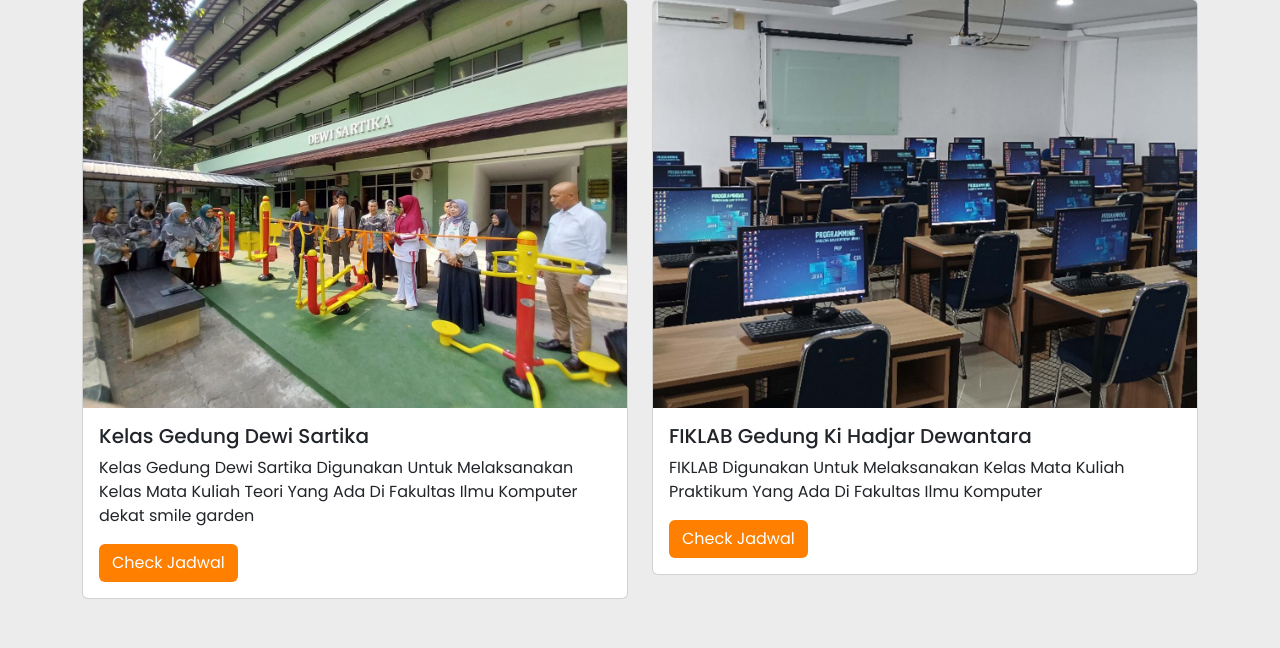
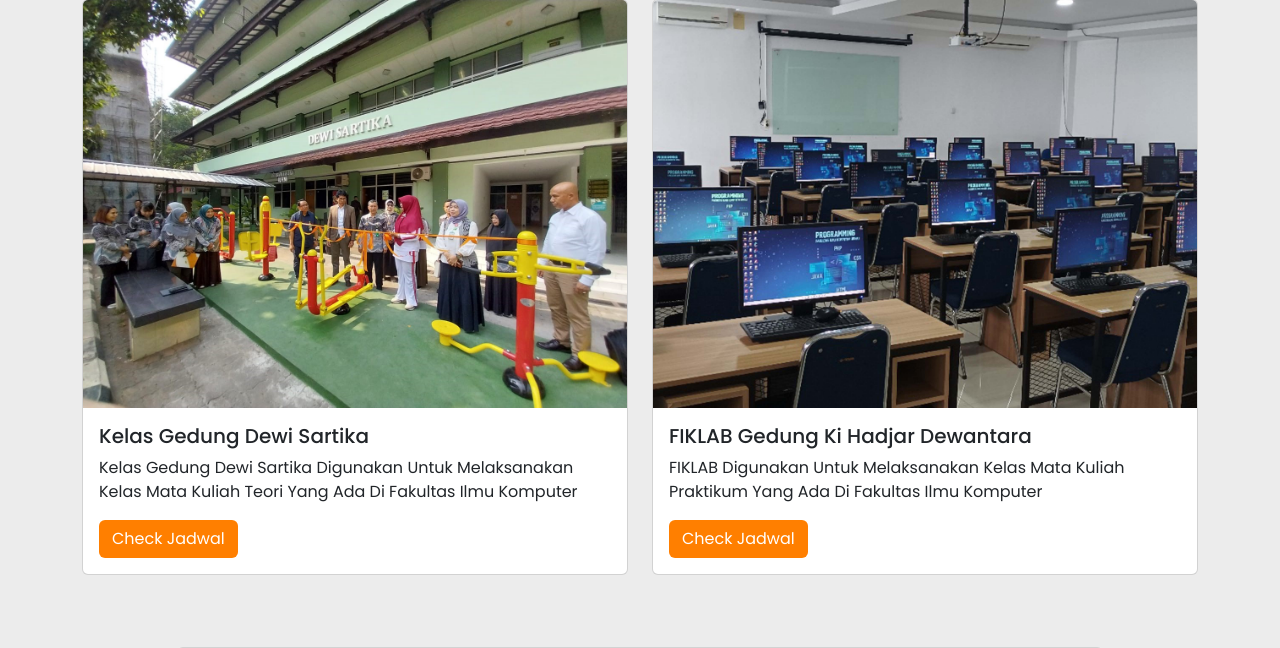
Before and after one commit to SyahrulDeveloper/web-peminjaman-uas, a PHP site: page / in a window 1280 px wide. Shown: the part 1090-1738 px from the top of the page. Run offline with PHP 8.4, Linux system fonts and the light colour scheme; the visitor is signed in with stand-in values (Sample User, id 1).

Commit message:
delete some text

```diff
--- a/index.php
+++ b/index.php
@@ -124,7 +124,7 @@ if (!isset($_SESSION['session_nim'])) {
                         <img src="images/sarana1.jpg" class="card-img-top" alt="...">
                         <div class="card-body">
                             <h5 class="card-title">Kelas Gedung Dewi Sartika</h5>
-                            <p class="card-text">Kelas Gedung Dewi Sartika Digunakan Untuk Melaksanakan Kelas Mata Kuliah Teori Yang Ada Di Fakultas Ilmu Komputer dekat smile garden</p>
+                            <p class="card-text">Kelas Gedung Dewi Sartika Digunakan Untuk Melaksanakan Kelas Mata Kuliah Teori Yang Ada Di Fakultas Ilmu Komputer</p>
                             <a href="kelas-dw.php" class="btn text-white" style="background: #ff7f00">Check Jadwal</a>
                         </div>
                     </div>
```
